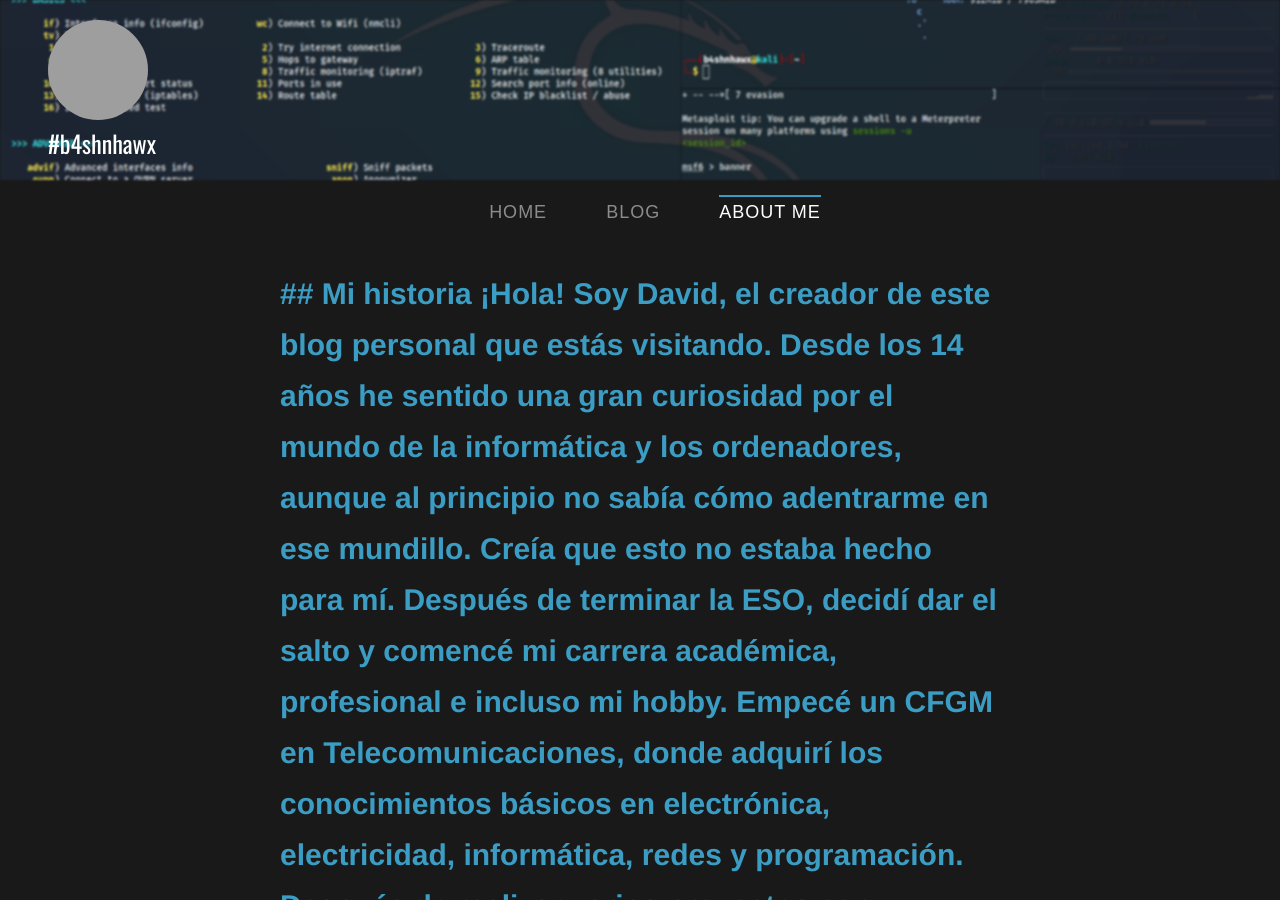
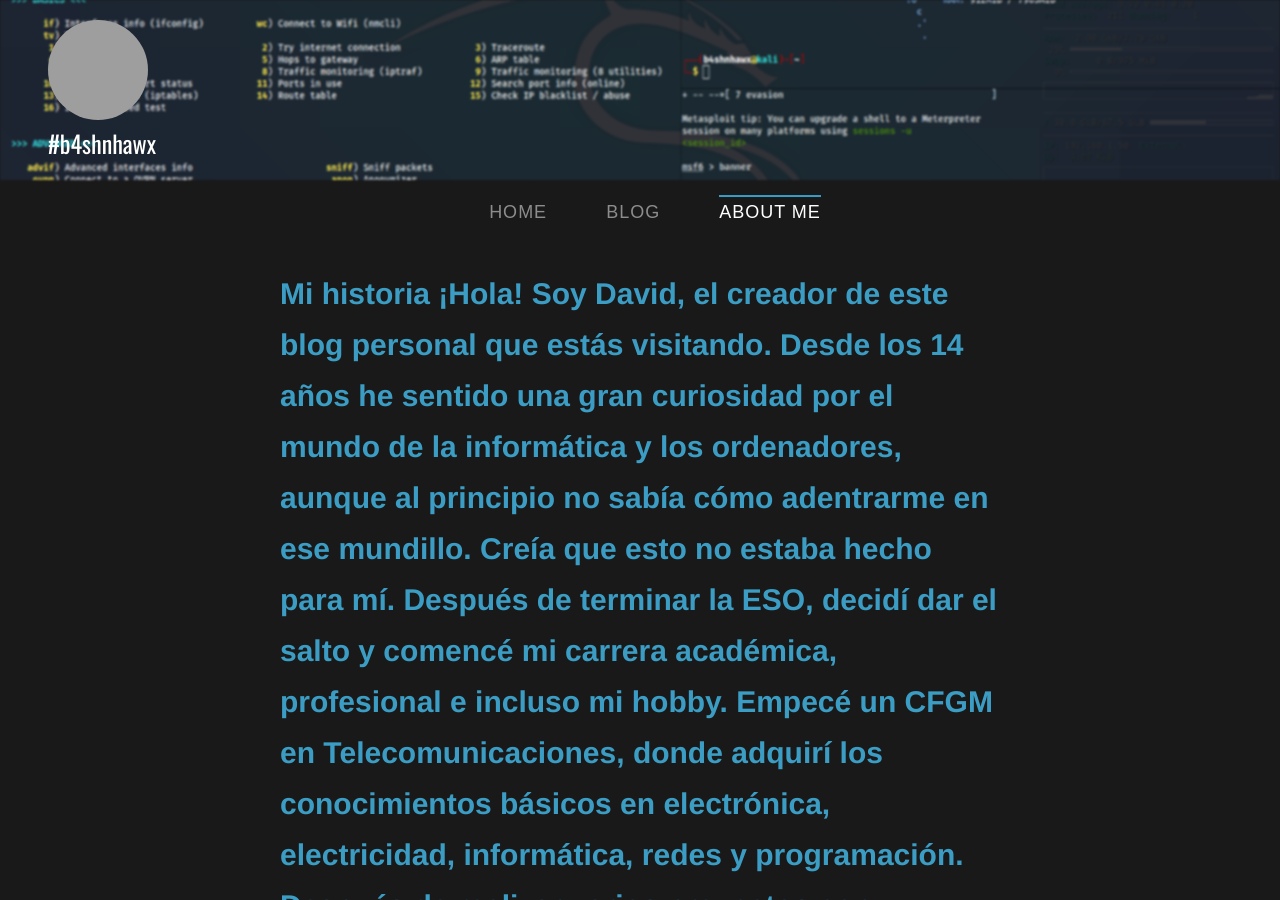
Before and after one commit to b4shnhawx/b4shnhawx.github.io, a Jekyll site: the page built from about/index.html, in a window 1280 px wide and 900 px high. Built offline with Jekyll 4.4.1, drawn with Linux system fonts in a browser that asks for light colours; nearby versions of some CDN libraries; some of the changed text lies outside the part shown; grey boxes are pictures that could not be loaded.

```diff
--- a/about/index.html
+++ b/about/index.html
@@ -3,7 +3,7 @@ layout: about me
 ---
 
 <h1>
-## Mi historia
+Mi historia
 
 ¡Hola! Soy David, el creador de este blog personal que estás visitando.
 
@@ -21,7 +21,7 @@ A partir de aquí, quise orientar mi carrera profesional hacia un ámbito donde
 
 Actualmente, llevo más de 3 años trabajando en un SOC como analista, donde he tenido la oportunidad de explotar al máximo mi potencial y de aprender algo nuevo cada día.
 
-## Este blog
+Este blog
 
 En este blog me gustaría ir publicando algunos de mis proyectos mas importantes y trabajados, asi como tutoriales, scripts o cualquier cosa util que vea.
 
```
